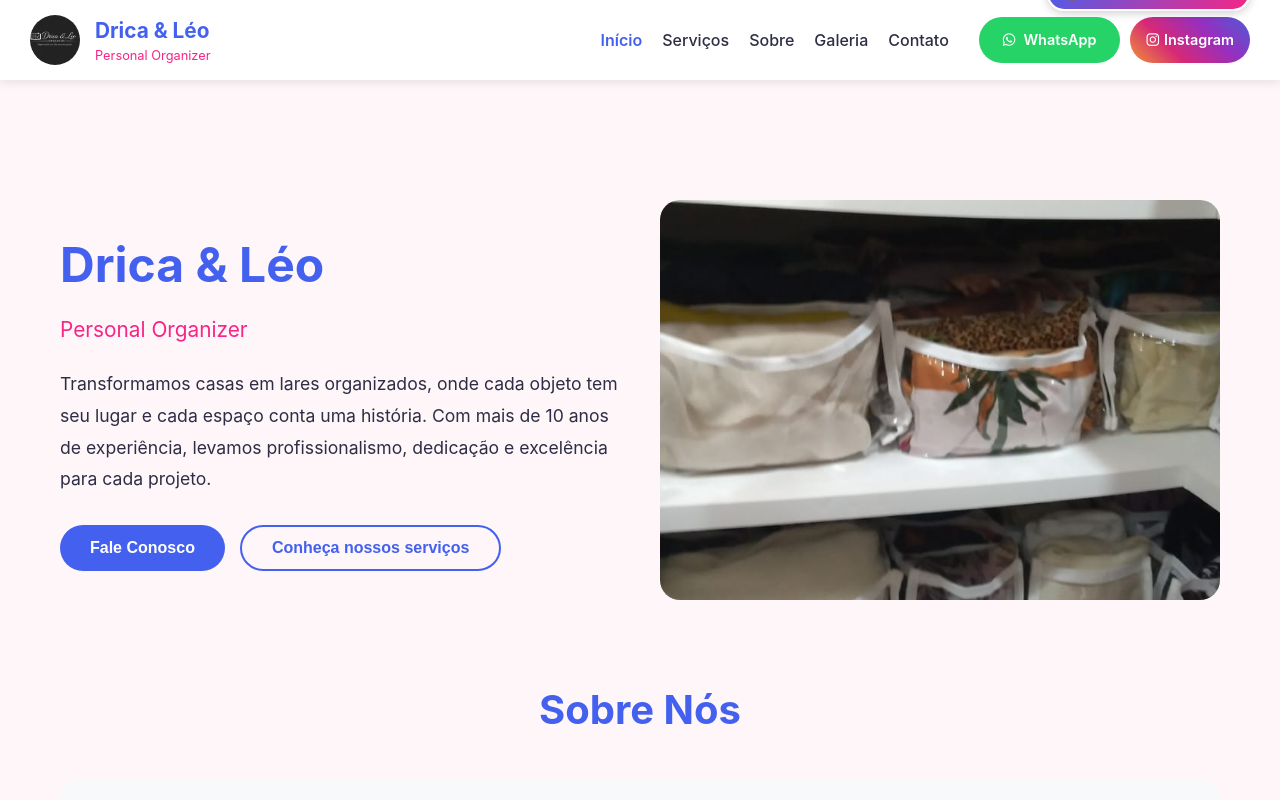
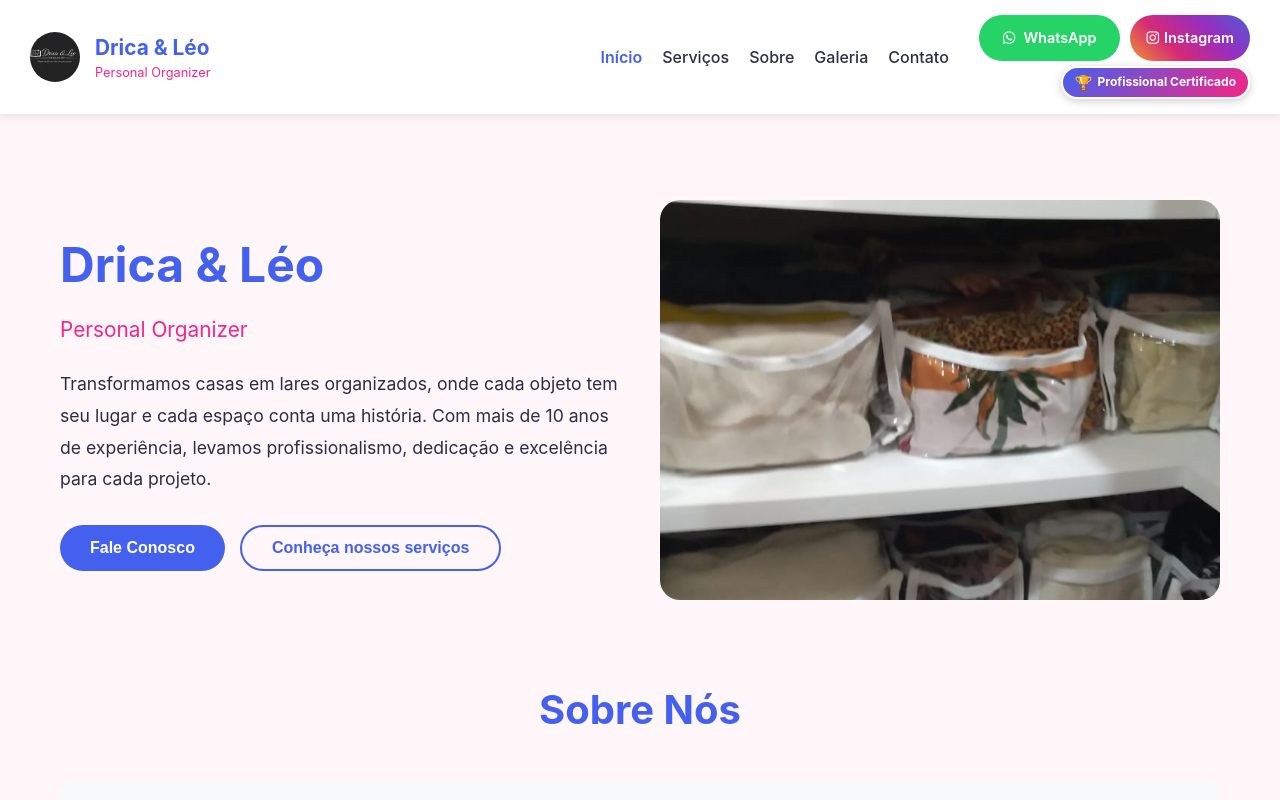
Before and after one commit to GodoyProgrammerAndDeveloper/site-drica-leo, a React (Vite) app: page / in a window 1280 px wide. Shown: the top 800 px of the page. Built offline with nearby package versions, Linux system fonts and the light colour scheme.

Commit message:
Update HomePage.jsx

```diff
--- a/src/pages/HomePage.jsx
+++ b/src/pages/HomePage.jsx
@@ -90,29 +90,10 @@ const HomePage = () => {
             <a href="/contato" style={{ textDecoration: "none", color: currentPath === '/contato' ? '#4361ee' : '#2d2d44', fontWeight: currentPath === '/contato' ? '600' : '500' }}>Contato</a>
           </div>
 
-          {/* BOTÕES SOCIAIS COM SELO ACIMA */}
-          <div style={{ display: "flex", gap: "10px", position: "relative" }}>
-            {/* SELO ACIMA DOS BOTÕES */}
-            <div style={{
-              position: "absolute",
-              top: "-40px",
-              right: "0",
-              background: "linear-gradient(135deg, #4361ee, #f72585)",
-              color: "white",
-              padding: "5px 15px",
-              borderRadius: "50px",
-              fontSize: "0.8rem",
-              fontWeight: "bold",
-              display: "flex",
-              alignItems: "center",
-              gap: "5px",
-              whiteSpace: "nowrap",
-              border: "2px solid white",
-              boxShadow: "0 2px 10px rgba(0,0,0,0.2)"
-            }}>
-              <span>🏆</span> Profissional Certificado
-            </div>
-
+          {/* BOTÕES SOCIAIS COM SELO ABAIXO */}
+          <div style={{ display: "flex", flexDirection: "column", alignItems: "flex-end", gap: "5px" }}>
+            {/* BOTÕES */}
+            <div style={{ display: "flex", gap: "10px" }}>
               <a
                 href="https://wa.me/5581994732981"
                 target="_blank"
@@ -151,6 +132,25 @@ const HomePage = () => {
               >
                 <i className="fab fa-instagram"></i> Instagram
               </a>
+            </div>
+
+            {/* SELO ABAIXO DOS BOTÕES */}
+            <div style={{
+              background: "linear-gradient(135deg, #4361ee, #f72585)",
+              color: "white",
+              padding: "4px 12px",
+              borderRadius: "50px",
+              fontSize: "0.75rem",
+              fontWeight: "bold",
+              display: "flex",
+              alignItems: "center",
+              gap: "5px",
+              whiteSpace: "nowrap",
+              border: "2px solid white",
+              boxShadow: "0 2px 8px rgba(0,0,0,0.2)"
+            }}>
+              <span style={{ fontSize: "0.9rem" }}>🏆</span> Profissional Certificado
+            </div>
           </div>
         </div>
       </div>
```
Lines whose indentation alone changed are shown as unchanged.
